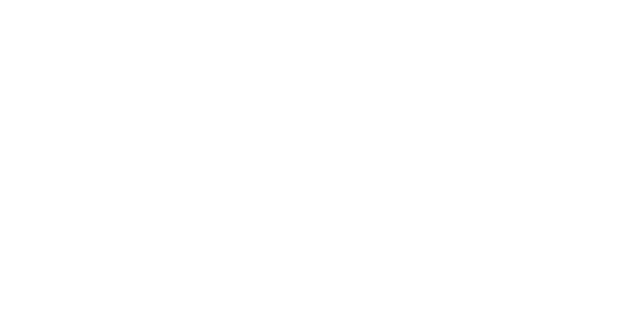
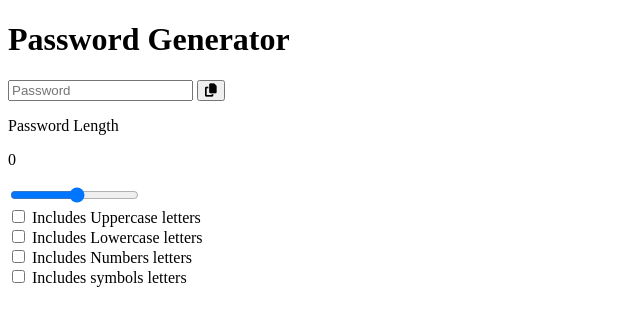
Before and after one commit to PT24136/Password-generator, a plain HTML site: page index.html in a window 1280 px wide. Shown: the whole page, without its empty margins (0-640 px from the left). Drawn offline with Linux system fonts and the light colour scheme.

Commit message:
slider, checboxes and heading are made in html

```diff
--- a/index.html
+++ b/index.html
@@ -6,6 +6,46 @@
     <title>Password Generator</title>
 </head>
 <body>
+    <div class="container">
+        <h1>Password Generator</h1>
+        <div class="display-container">
+            <input readonly placeholder="Password" class="display" data-passwordDisplay>
+            <button>
+                <span data-Msg></span>
+                <i class="fa-solid fa-copy" height="23" width="23"></i>
+            </button>
+        </div>
 
+        <div class="input-container">
+            <!-- Password length section -->
+            <div class="length-container">
+                <p>Password Length</p>
+                <p data-lengthNumber>0</p>
+            </div>
+            <!-- slider -->
+    <input type="range" min="1" max="20" class="slider" step="1" data-lengthSlider>
+
+    <!-- Checkboxes -->
+          <div>
+            <input type="checkbox" id="uppercase" >
+            <label for="uppercase">Includes Uppercase letters</label>
+          </div>
+          <div>
+            <input type="checkbox" id="lowercase" >
+            <label for="lowercase">Includes Lowercase letters</label>
+          </div>
+          <div>
+            <input type="checkbox" id="numbers" >
+            <label for="numbers">Includes Numbers letters</label>
+          </div>
+          <div>
+            <input type="checkbox" id="symbols" >
+            <label for="symbols">Includes symbols letters</label>
+          </div>
+
+        </div>
+
+    </div>
+    <script src="https://kit.fontawesome.com/5cd717eb19.js" crossorigin="anonymous"></script>
 </body>
 </html>
```
